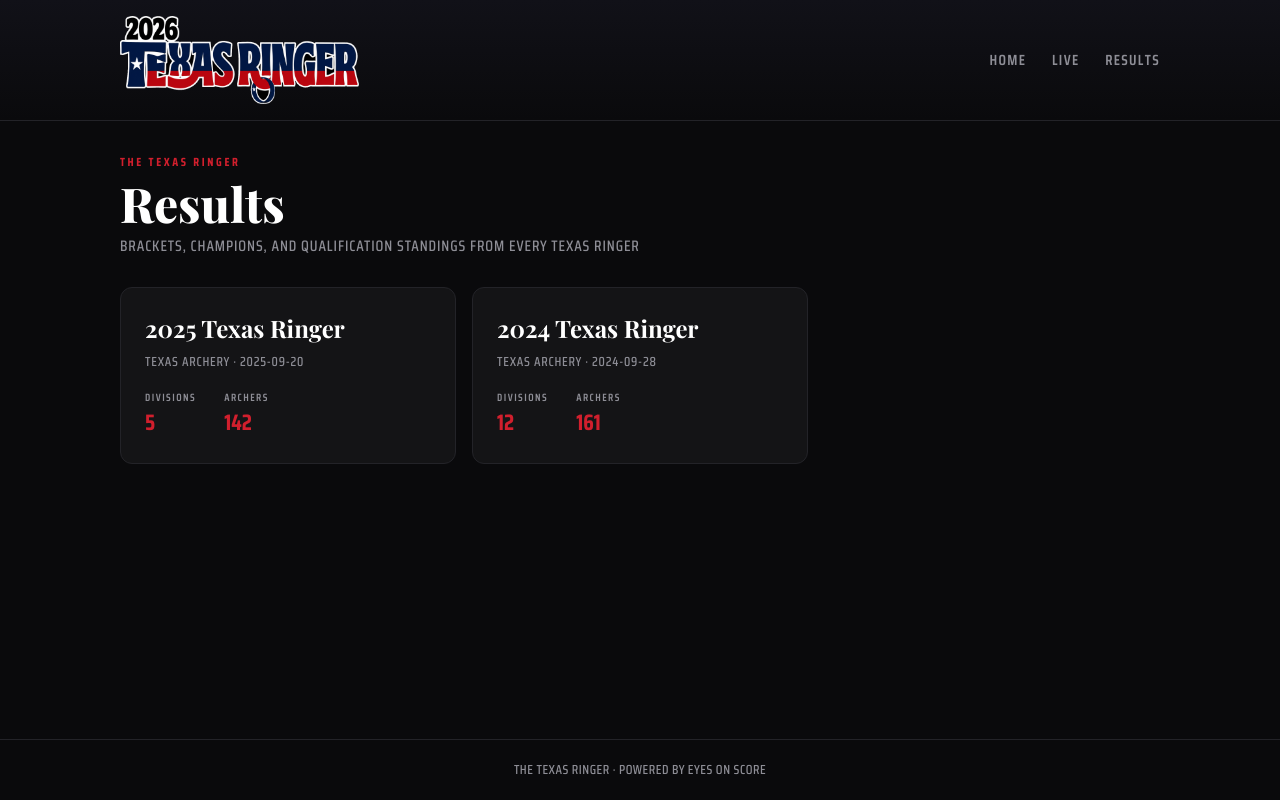
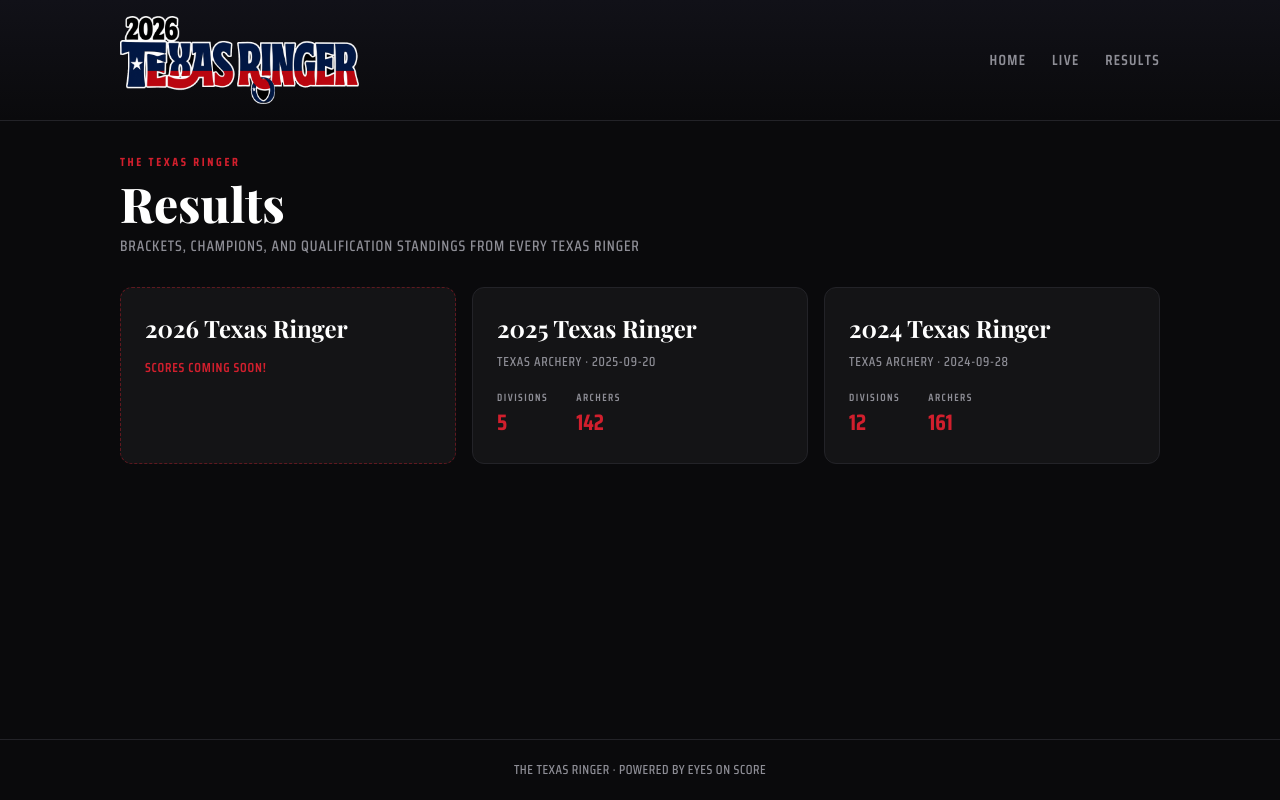
Before and after one commit to mhojnacki979/texas-ringer, a Next.js app: page / in a window 1280 px wide. Built offline with nearby package versions, Linux system fonts and the light colour scheme.

Commit message:
Results: add 2026 Texas Ringer card with 'Scores coming soon!'

```diff
--- a/app/globals.css
+++ b/app/globals.css
@@ -556,6 +556,23 @@
   color: #fff;
 }
 
+/* Upcoming event — no scores yet */
+.series-card-soon {
+  border-style: dashed;
+  border-color: var(--accent-border);
+}
+
+.series-card-soon-badge {
+  display: inline-block;
+  margin-top: 0.4rem;
+  font-family: var(--font-condensed);
+  font-size: 0.82rem;
+  font-weight: 600;
+  letter-spacing: 0.06em;
+  text-transform: uppercase;
+  color: var(--accent);
+}
+
 .series-card-format {
   color: var(--text-muted);
   font-family: var(--font-condensed);
--- a/app/page.tsx
+++ b/app/page.tsx
@@ -12,7 +12,17 @@
         Brackets, champions, and qualification standings from every Texas Ringer
       </p>
       <div className="series-grid">
-        {events.map((e) => (
+        {events.map((e) =>
+          e.comingSoon ? (
+            <Link
+              key={e.year}
+              href={`/events/${e.year}`}
+              className="series-card series-card-soon"
+            >
+              <h2 className="series-card-name">{e.name}</h2>
+              <span className="series-card-soon-badge">Scores coming soon!</span>
+            </Link>
+          ) : (
             <Link key={e.year} href={`/events/${e.year}`} className="series-card">
               <h2 className="series-card-name">{e.name}</h2>
               <p className="series-card-format">
@@ -29,7 +39,8 @@
                 </div>
               </div>
             </Link>
-        ))}
+          ),
+        )}
       </div>
     </>
   )
--- a/src/data/events.ts
+++ b/src/data/events.ts
@@ -7,6 +7,7 @@
  */
 import event2024 from './events/2024.json'
 import event2025 from './events/2025.json'
+import event2026 from './events/2026.json'
 
 export interface EventQualRow {
   rank: number
@@ -53,9 +54,15 @@
   date: string
   archers: number
   divisions: EventDivision[]
+  /** Listed before the event has scores — shows "Scores coming soon!". */
+  comingSoon?: boolean
 }
 
-const EVENTS: AnnualEvent[] = [event2025 as AnnualEvent, event2024 as AnnualEvent]
+const EVENTS: AnnualEvent[] = [
+  event2026 as AnnualEvent,
+  event2025 as AnnualEvent,
+  event2024 as AnnualEvent,
+]
 
 export function listEvents(): AnnualEvent[] {
   return EVENTS
--- /dev/null
+++ b/src/data/events/2026.json
@@ -0,0 +1,9 @@
+{
+  "year": 2026,
+  "name": "2026 Texas Ringer",
+  "venue": "Texas Archery",
+  "date": "",
+  "archers": 0,
+  "divisions": [],
+  "comingSoon": true
+}
```
Also changed, not shown: app/events/[year]/page.tsx (+13 -0 lines). Lines whose indentation alone changed are shown as unchanged.
